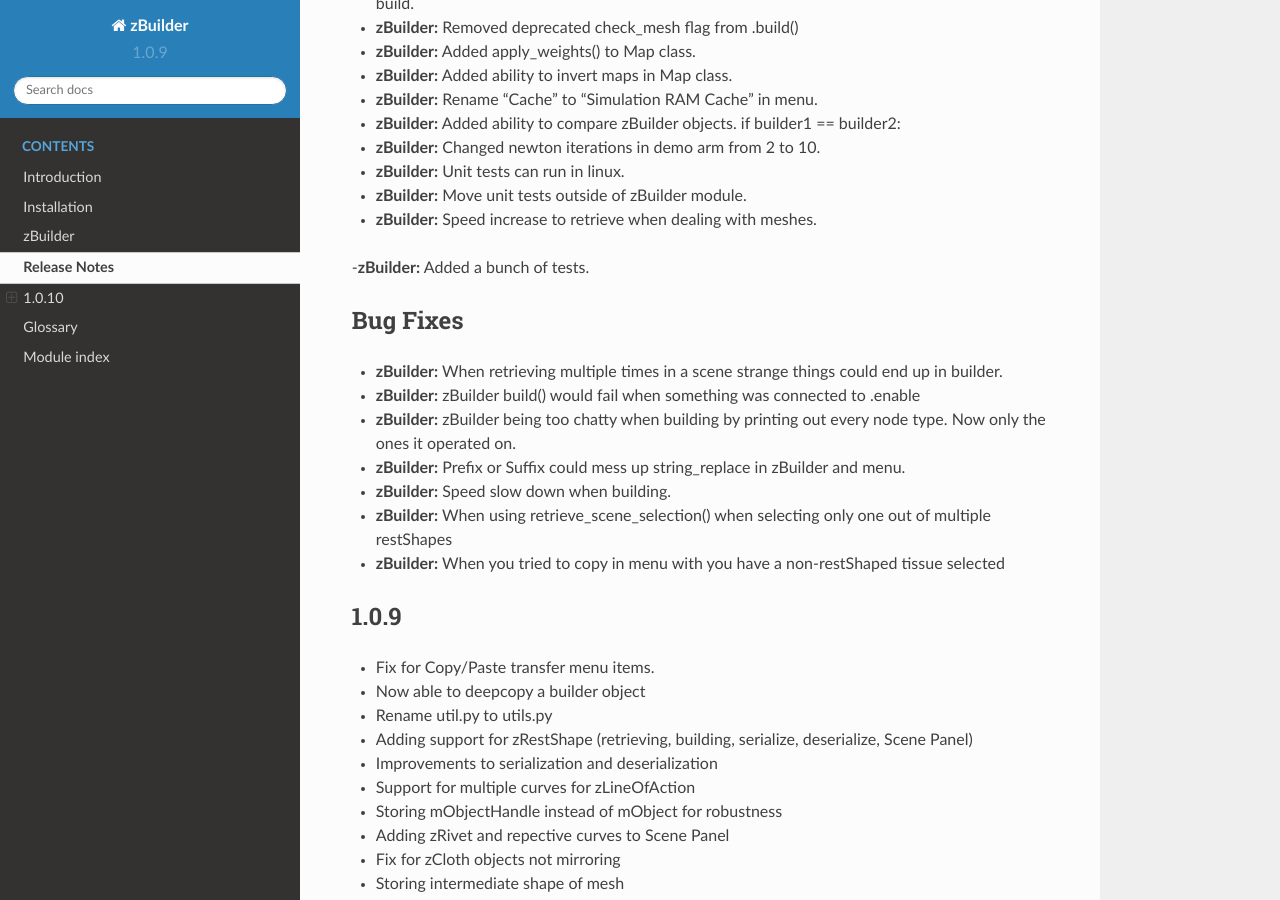
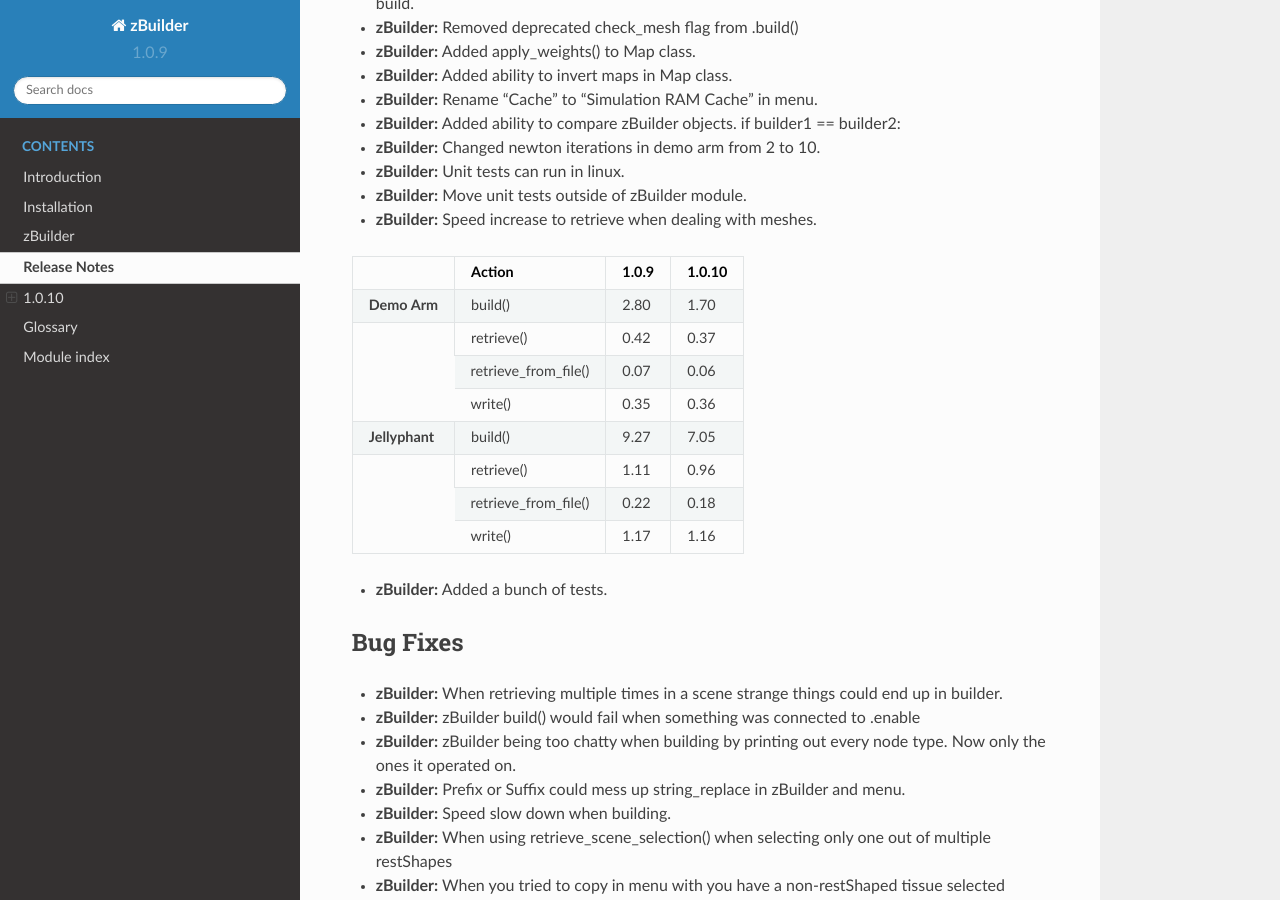
Before and after one commit to Unity-Technologies/ziva-vfx-utils, a Sphinx documentation site: the page built from docs/release.rst, in a window 1280 px wide and 900 px high, scrolled down 429 px. Built offline with Sphinx 7.4.7 and the Read the Docs theme 2.0.0, drawn with Linux system fonts in a browser that asks for light colours.

Commit message:
VFXACT-460 adding table for performance numbers

```diff
--- a/docs/release.rst
+++ b/docs/release.rst
@@ -20,7 +20,29 @@ Functionality
 - **zBuilder:** Unit tests can run in linux.
 - **zBuilder:** Move unit tests outside of zBuilder module.
 - **zBuilder:** Speed increase to retrieve when dealing with meshes.
--**zBuilder:** Added a bunch of tests.
+
+
++-------------------+------------------------+--------------------+-------------------+
+|                   | Action                 | 1.0.9              | 1.0.10            |
++===================+========================+====================+===================+
+|   **Demo Arm**    | build()                | 2.80               | 1.70              |
++-------------------+------------------------+--------------------+-------------------+
+|                   | retrieve()             | 0.42               | 0.37              |
++                   +------------------------+--------------------+-------------------+
+|                   | retrieve_from_file()   | 0.07               | 0.06              |
++                   +------------------------+--------------------+-------------------+
+|                   | write()                | 0.35               | 0.36              |
++-------------------+------------------------+--------------------+-------------------+
+|   **Jellyphant**  | build()                | 9.27               | 7.05              |
++-------------------+------------------------+--------------------+-------------------+
+|                   | retrieve()             | 1.11               | 0.96              |
++                   +------------------------+--------------------+-------------------+
+|                   | retrieve_from_file()   | 0.22               | 0.18              |
++                   +------------------------+--------------------+-------------------+
+|                   | write()                | 1.17               | 1.16              |
++-------------------+------------------------+--------------------+-------------------+
+
+- **zBuilder:** Added a bunch of tests.
 
 Bug Fixes
 ---------
```
